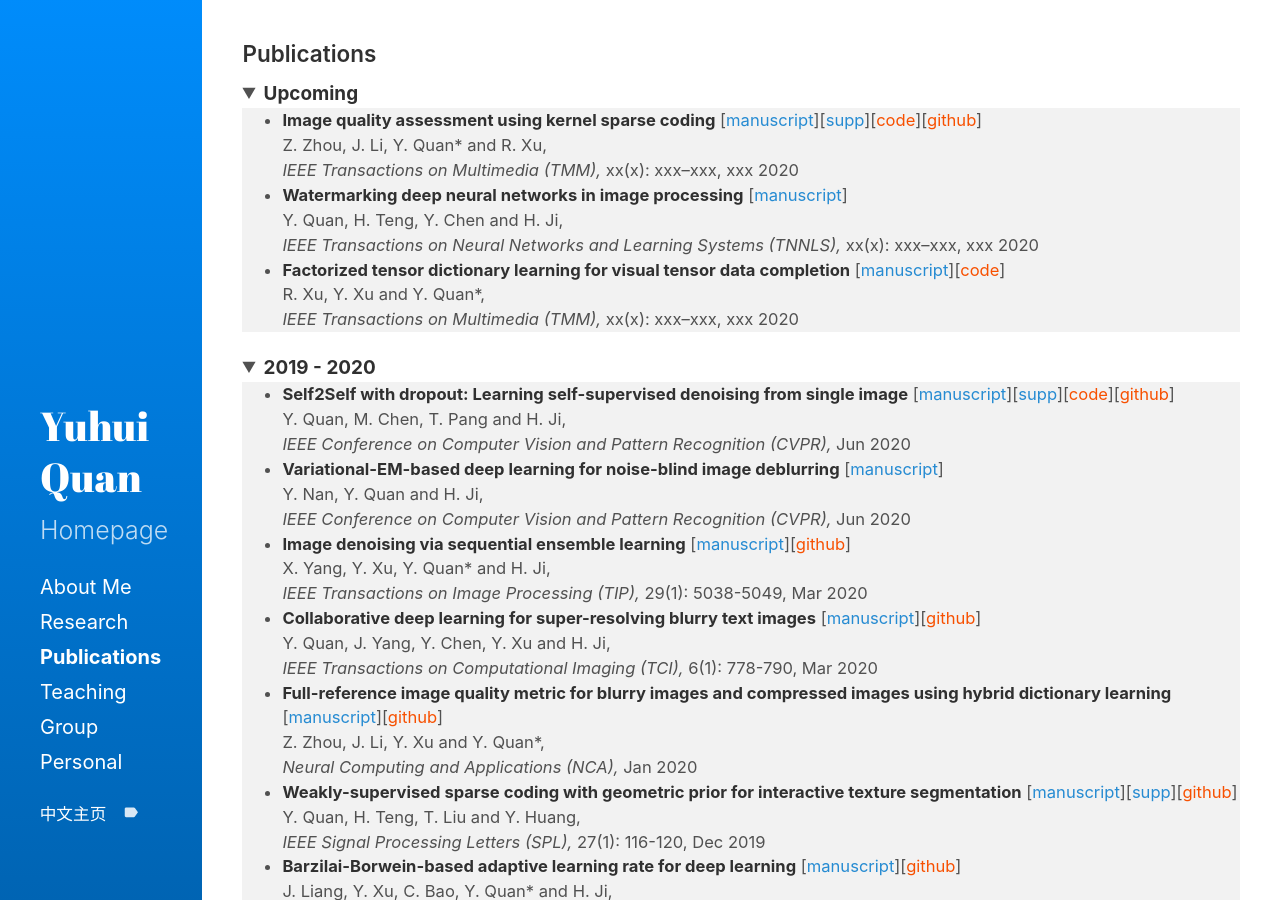
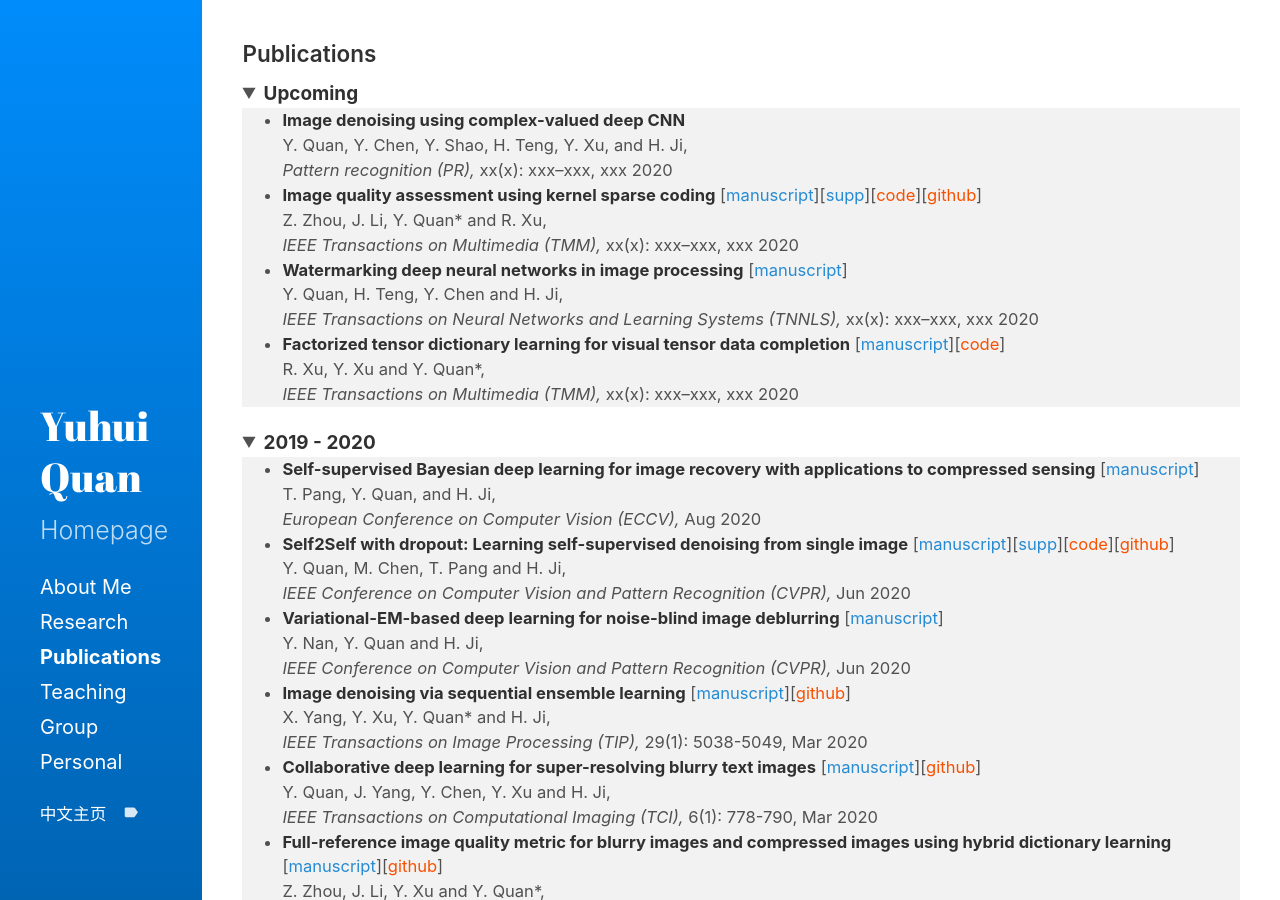
Before and after one commit to csyhquan/csyhquan.github.io, a Jekyll site: the page built from category/c_publication.md, in a window 1280 px wide and 900 px high. Built offline with Jekyll 4.4.1, drawn with Linux system fonts in a browser that asks for light colours.

Commit message:
Update c_publication.md

```diff
--- a/category/c_publication.md
+++ b/category/c_publication.md
@@ -7,6 +7,12 @@ title: Publications
 <summary><t-half><span><strong>Upcoming</strong></span></t-half></summary>
 <t1>
 <ul style="background-color: #f2f2f2;">
+
+<li><span><strong>Image denoising using complex-valued deep CNN</strong> </span><br />
+<span> Y. Quan, Y. Chen, Y. Shao, H. Teng, Y. Xu, and H. Ji, <br />
+<em>Pattern recognition (PR), </em>xx(x): xxx–xxx, xxx 2020</span></li>
+
+
 <li><span><strong>Image quality assessment using kernel sparse coding</strong>  [<a href="https://github.com/csyhquan/csyhquan.github.io/raw/master/manuscript/20x-tmm-Image%20Quality%20Assessment%20Using%20Kernel%20Sparse%20Coding.pdf">manuscript</a>][<a href="https://github.com/csyhquan/csyhquan.github.io/raw/master/manuscript/20x-tmm-Image%20Quality%20Assessment%20Using%20Kernel%20Sparse%20Coding%20(SUPP).pdf">supp</a>][<a href="https://github.com/csyhquan/csyhquan.github.io/raw/master/code/TMM-kernel/TMM-KSC_IQA-FinalCode.rar"><font color="#F75000">code</font></a>][<a href="https://github.com/JoanneZZH/KSC-IQA" ><font color="#F75000">github</font></a>] </span><br />
 <span> Z. Zhou, J. Li, Y. Quan* and R. Xu, <br />
 <em>IEEE Transactions on Multimedia (TMM), </em>xx(x): xxx–xxx, xxx 2020</span></li>
@@ -32,8 +38,9 @@ title: Publications
 <t1>
 <ul style="background-color: #f2f2f2;">
 
-
-
+<li><span><strong>Self-supervised Bayesian deep learning for image recovery with applications to compressed sensing</strong>  [<a href="https://github.com/csyhquan/csyhquan.github.io/raw/master/manuscript/ECCV_2020_BNNCS.pdf">manuscript</a>]</span><br />
+<span> T. Pang, Y. Quan, and H. Ji,<br />
+<em>European Conference on Computer Vision (ECCV), </em>Aug 2020</span></li><!--(virtual），Aug-->
 
 
 
```
